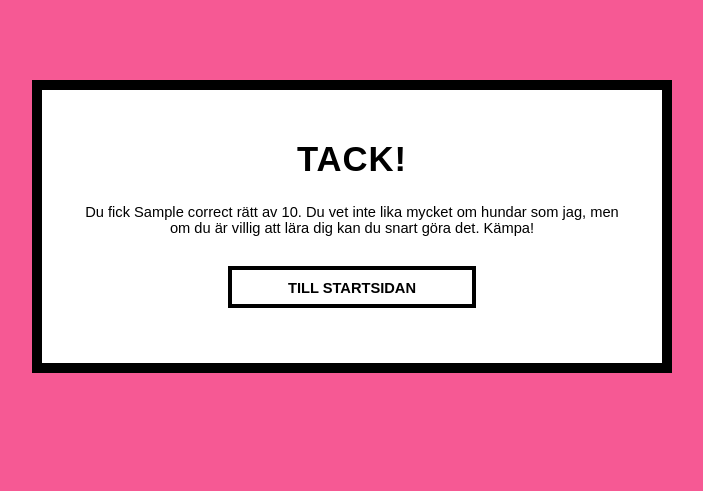
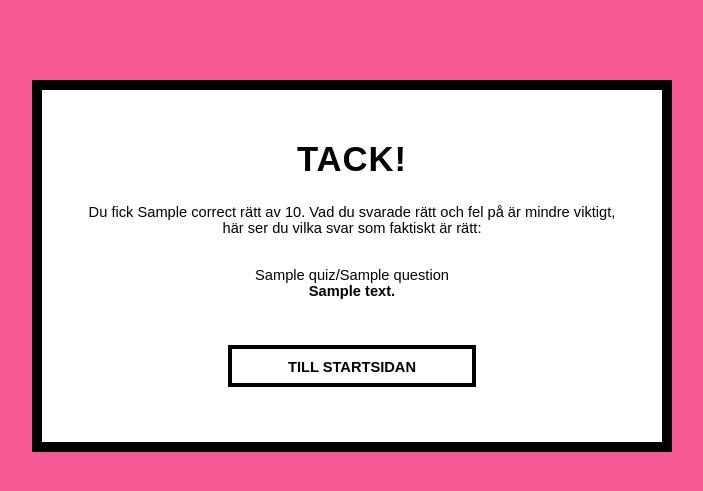
Before and after one commit to Hanneybadger/quizsite, a Django app: template quiz/templates/quiz/quizmedogresults.html in a window 1280 px wide. Shown: the top 491 px of the page, without its empty margins (288-991 px from the left). Run offline with Django 3.2, Linux system fonts and the light colour scheme; tables that the repository leaves empty hold one stand-in row (Sample ...); the template is opened without the code that fills it: values named after a table or form of the project are taken from there, most other values are stand-ins (such as "Sample title", 1, 10 or a date in 2020).

Commit message:
Added ANSWERS to result page
Added answers to result-page as well as changed som copy.

also added some meta-datas that I don’t know if it’ll work.

```diff
--- a/quiz/templates/quiz/quizmedog.html
+++ b/quiz/templates/quiz/quizmedog.html
@@ -3,7 +3,7 @@
 
 	<head>
 		<title>Hanneybadger</title>
-		<meta charset="utf-8">
+		<meta charset="utf-8" name="viewport" content="width=device-width, initial-scale=1.0">
 		<link rel="stylesheet" href="/static/normalize.css">
 		<link rel="stylesheet" href="/static/quizme.css">
 	</head>
--- a/quiz/templates/quiz/quizmedogquestions.html
+++ b/quiz/templates/quiz/quizmedogquestions.html
@@ -3,7 +3,7 @@
 
 	<head>
 		<title>Hanneybadger</title>
-		<meta charset="utf-8">
+		<meta charset="utf-8" name="viewport" content="width=device-width, initial-scale=1.0">
 		<link rel="stylesheet" href="/static/normalize.css">
 		<link rel="stylesheet" href="/static/quizme.css">
 	</head>
--- a/quiz/templates/quiz/quizmedogresults.html
+++ b/quiz/templates/quiz/quizmedogresults.html
@@ -3,7 +3,7 @@
 
 	<head>
 		<title>Hanneybadger</title>
-		<meta charset="utf-8">
+		<meta charset="utf-8" name="viewport" content="width=device-width, initial-scale=1.0">
 		<link rel="stylesheet" href="/static/normalize.css">
 		<link rel="stylesheet" href="/static/quizme.css">
 	</head>
@@ -14,8 +14,29 @@
 		<div class="title">
 			<h1>Tack!</h1>
 			<p>
-			Du fick {{ correct }} rätt av {{ total }}. Du vet inte lika mycket om hundar som jag, men om du är villig att lära dig kan du snart göra det. Kämpa!
-			</p>
+			Du fick {{ correct }} rätt av {{ total }}. Vad du svarade rätt och fel på är mindre viktigt, här ser du vilka svar som faktiskt är rätt:
+				<br><br>
+
+				</p>
+				{% for question in questions %}
+				{{ question }}
+				<div class="correctanswer">
+
+				{% if question.correct == 1 %}
+					{{ question.answer1 }}
+				{% endif %}
+				{% if question.correct == 2 %}
+					{{ question.answer2 }}
+				{% endif %}
+				{% if question.correct == 3 %}
+					{{ question.answer3 }}
+				{% endif %}
+				{% if question.correct == 4 %}
+					{{ question.answer4 }}
+				{% endif %}
+
+				</div><br>
+				{% endfor %}
 
 			<div class="button">
 				<a href="{% url "start_page" %}">Till startsidan</a>
--- a/quiz/templates/quiz/quizmestart.html
+++ b/quiz/templates/quiz/quizmestart.html
@@ -3,7 +3,7 @@
 
 	<head>
 		<title>Hanneybadger</title>
-		<meta charset="utf-8">
+		<meta charset="utf-8" name="viewport" content="width=device-width, initial-scale=1.0">
 		<link rel="stylesheet" href="/static/normalize.css">
 		<link rel="stylesheet" href="/static/quizme.css">
 	</head>
@@ -14,7 +14,7 @@
 		<div class="title">
 			<h1>Hanneybadgers quiz-site</h1>
 				<p>
-				Här finns de fetaste quizen på hela internet. Gör mina quizzar och svara <br>rätt på alla frågorna. Lorem ipsum dolor sit amet, consectetur adipiscing elit, <br>do eiusmod tempor incididunt ut labore et dolore magna aliqua.
+				Här finns de fetaste quizen på hela internet. Förutom intressanta ämnen kan du säkert lära dig något under tiden. Yeah, go go go!!!
 				</p>
 
 			{% for quiz in quizzes %}
--- a/quiz/views.py
+++ b/quiz/views.py
@@ -84,6 +84,7 @@
 		"correct": num_correct_answers,
 		"total": questions.count(),
 		"quiz": quiz,
+		"questions": questions
 	}
 
 	return render(request, "quiz/quizmedogresults.html", context)
--- a/static/quizme.css
+++ b/static/quizme.css
@@ -54,6 +54,10 @@ input {
 	margin: 0 auto;
 }
 
+.correctanswer {
+	font-weight: bold;
+}
+
 .content {
 	border-color: black;
 	border-style: solid;
```
